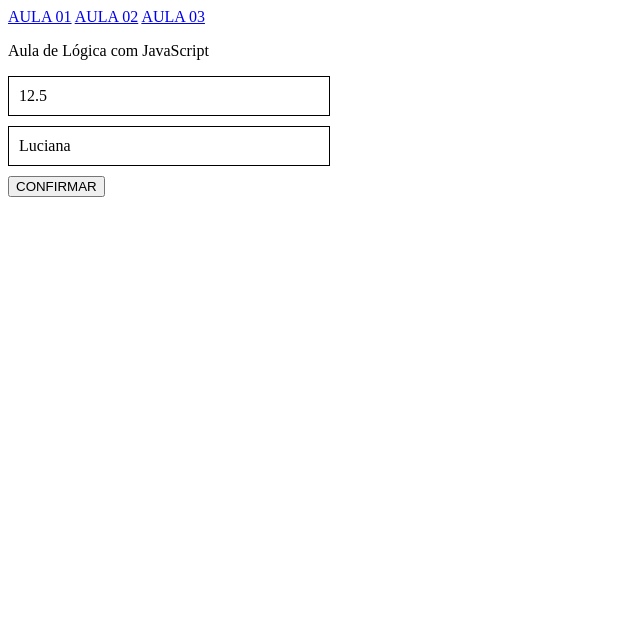
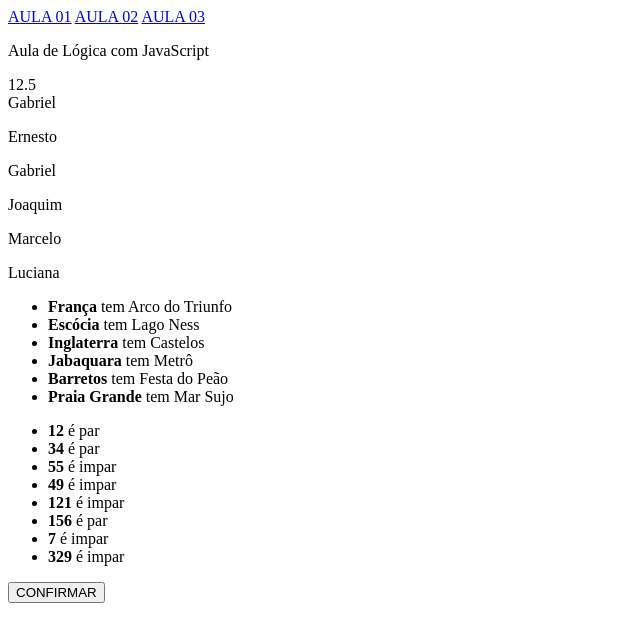
Before and after one commit to LeonardoAtripoli/impacta_fullstack, a plain HTML site: page aula02.html in a window 1280 px wide. Shown: the whole page, without its empty margins (0-640 px from the left). Drawn offline with Linux system fonts and the light colour scheme.

Commit message:
Update aula02.html
Looping using  WHILE, FOR

```diff
--- a/aula02.html
+++ b/aula02.html
@@ -7,6 +7,7 @@
     </head>
     <style>
           #box1,#box2{
+          #box1,#box2,#box3{
                 width:300px;
                 border:1px solid black;
                 padding: 10px;
@@ -32,6 +33,14 @@
 
             <div id="box1"></div>
             <div id="box2"></div>
+            <div id="box3">
+                  <ul></ul>
+            </div>
+
+            <div id="box4">
+                  <ul></ul>
+            </div>
+
             <button id="btConfirma">CONFIRMAR</button>
 
                   <script>
@@ -67,15 +76,66 @@
                         btConfirma.onclick=function(){
 
                               box1.innerHTML=divisao(184,3);
+                              sorteiaPessoa();
+
+                        }
+                        //////////////////////
+                        function sorteiaPessoa(){
+                        sorteio=parseInt(Math.random()*5);
+                        box2.innerHTML=funcionarios[sorteio];
                         }
                         //////////////////////
                         let funcionarios,sorteio,box2;
-                        sorteio=parseInt(Math.random()*5);
                         funcionarios=["Ernesto","Gabriel","Joaquim","Marcelo","Luciana"];
                         box2=document.querySelector("#box2");
-                        box2.innerHTML=funcionarios[sorteio];
+                        ///Executa imediato
+                        sorteiaPessoa();
 
                         console.log(parseInt(Math.random()*5)+1);
+
+                        //////////////////
+                        ///WHILE
+                        let n=-1
+                        while(n<funcionarios.length-1){
+                              n++;
+                              console.log(funcionarios[n]);
+                              box2.innerHTML+="<p>"+funcionarios[n]+"</p>";
+                        }
+
+                        /////////////////
+                        ////FOR
+                        let passeios=[
+                                          ["França","Arco do Triunfo"],
+                                          ["Escócia","Lago Ness"],
+                                          ["Inglaterra","Castelos"],
+                                          ["Jabaquara","Metrô"],
+                                          ["Barretos","Festa do Peão"],
+                                          ["Praia Grande","Mar Sujo"]];
+
+                        let lista=document.querySelector("#box3 ul");
+                        let mensagem="";
+                        for(var i=0;i<passeios.length;i++){
+                              console.log(passeios[i][1]);
+                              mensagem+="<li><b>" + passeios[i][0]+ "</b> tem " + passeios[i][1]+ "</li>";
+                              lista.innerHTML=mensagem;
+
+                        }
+                        //////////////////
+                        ///MOD
+
+                        let numeros=[12,34,55,49,121,156,7,329];
+                        let listaResultado=document.querySelector("#box4 ul");
+                        resultado="";
+                        for(var z=0;z<numeros.length;z++){
+                              console.log(numeros[z]);
+                              if (numeros[z] % 2 == 0) {
+                                    resultado+="<li><b>" + numeros[z] + "</b> é " + "par" + "</li>";
+                              }
+                              else
+                                    resultado+="<li><b>" + numeros[z] + "</b> é " + "impar" + "</li>";
+                              }
+                              console.log(resultado);
+                              listaResultado.innerHTML=resultado;
 
                   </script>
 
```
